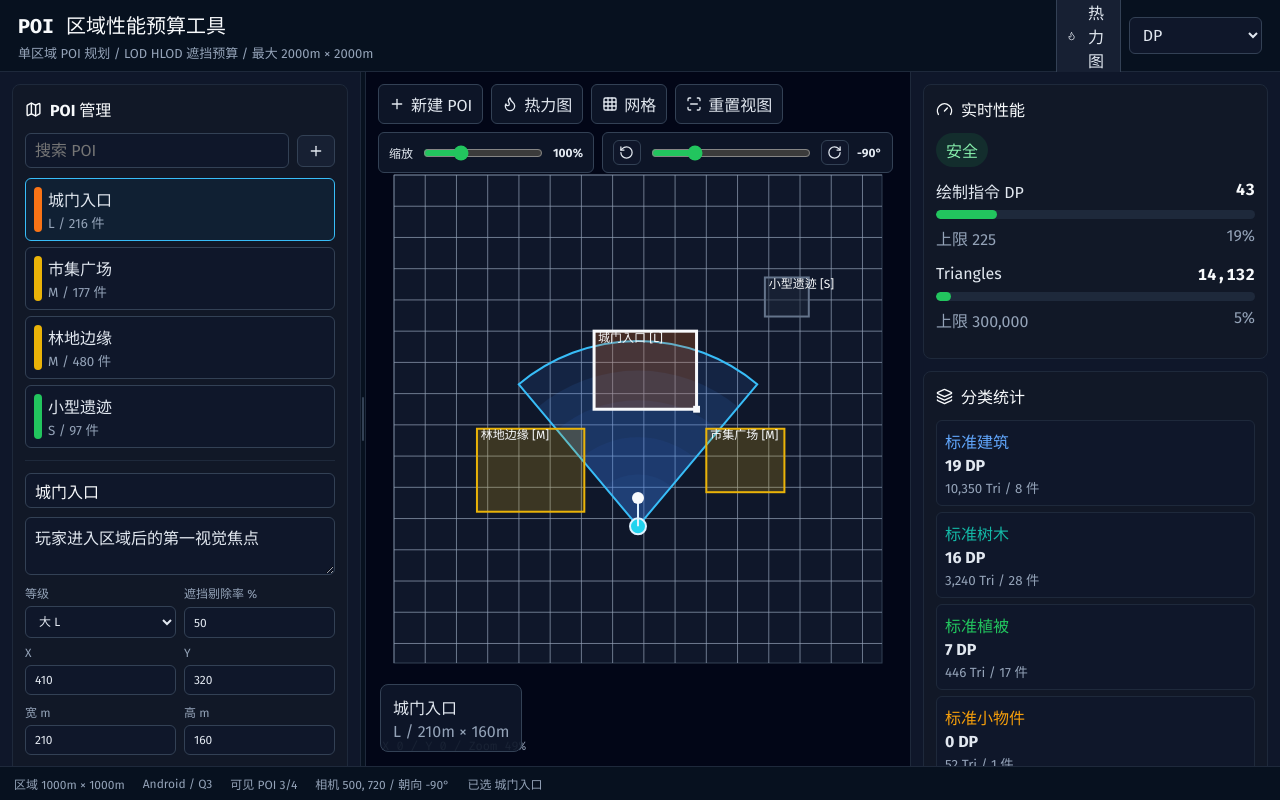
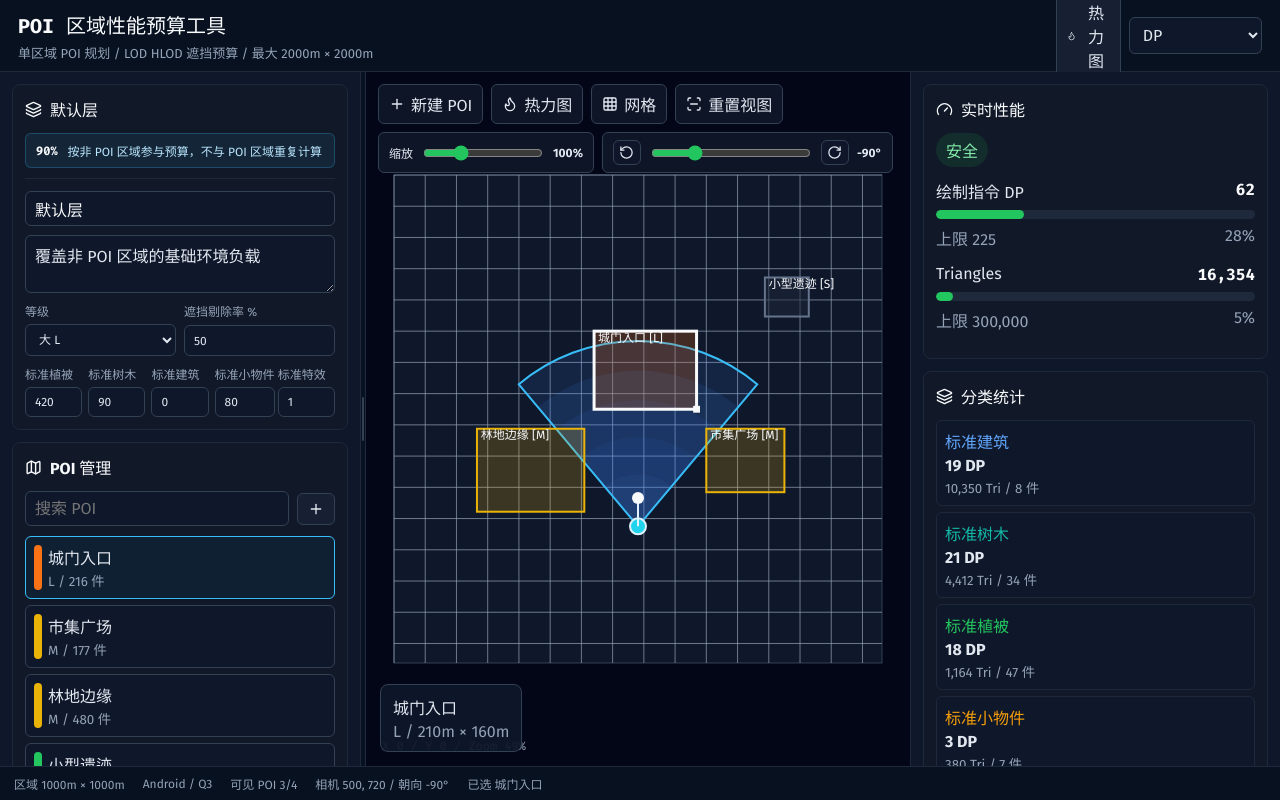
Before and after one commit to ComplicateCc/ow-performance-budget, a React (Vite) app: page / in a window 1280 px wide. Built offline with nearby package versions, Linux system fonts and the light colour scheme.

Commit message:
Add default layer and improve map editing

```diff
--- a/src/App.css
+++ b/src/App.css
@@ -218,6 +218,18 @@ button.active,
   border-color: #22c55e;
 }
 
+.top-actions button.active,
+.map-toolbar button.active {
+  color: #f8fafc;
+  background: rgba(34, 197, 94, 0.24);
+  border-color: #22c55e;
+}
+
+.top-actions button.active svg,
+.map-toolbar button.active svg {
+  color: #bbf7d0;
+}
+
 button.danger {
   color: #fecaca;
   border-color: #7f1d1d;
@@ -287,6 +299,28 @@ button.danger {
   border-top: 1px solid #1e293b;
   display: grid;
   gap: 9px;
+}
+
+.compact-editor {
+  margin-top: 10px;
+}
+
+.default-layer-summary {
+  display: grid;
+  grid-template-columns: auto 1fr;
+  gap: 10px;
+  align-items: center;
+  padding: 8px 10px;
+  border: 1px solid rgba(56, 189, 248, 0.26);
+  border-radius: 6px;
+  color: #bae6fd;
+  background: rgba(56, 189, 248, 0.08);
+  font-size: 12px;
+}
+
+.default-layer-summary strong {
+  color: #f8fafc;
+  font-family: 'Fira Code', monospace;
 }
 
 .title-input {
--- a/src/App.tsx
+++ b/src/App.tsx
@@ -65,6 +65,18 @@ function NumberField({
   step?: number
   onChange: (value: number) => void
 }) {
+  const [draft, setDraft] = useState(String(Number.isFinite(value) ? value : 0))
+  useEffect(() => {
+    setDraft(String(Number.isFinite(value) ? value : 0))
+  }, [value])
+  const commit = () => {
+    const next = Number(draft)
+    if (!Number.isFinite(next)) {
+      setDraft(String(Number.isFinite(value) ? value : 0))
+      return
+    }
+    onChange(clamp(next, min ?? -Number.MAX_SAFE_INTEGER, max ?? Number.MAX_SAFE_INTEGER))
+  }
   return (
     <label className="field">
       <span>{label}</span>
@@ -73,8 +85,18 @@ function NumberField({
         min={min}
         max={max}
         step={step}
-        value={Number.isFinite(value) ? value : 0}
-        onChange={(event) => onChange(Number(event.target.value))}
+        value={draft}
+        onChange={(event) => setDraft(event.target.value)}
+        onBlur={commit}
+        onKeyDown={(event) => {
+          if (event.key === 'Enter') {
+            event.currentTarget.blur()
+          }
+          if (event.key === 'Escape') {
+            setDraft(String(Number.isFinite(value) ? value : 0))
+            event.currentTarget.blur()
+          }
+        }}
       />
     </label>
   )
@@ -377,7 +399,10 @@ function MapCanvas({ result }: { result: ReturnType<typeof calculatePerformance>
   }, [state, view, pointer, result, heatSamples, heatBudget, canvasSize])
 
   const hitPoi = (x: number, y: number) =>
-    [...state.pois].reverse().find((poi) => x >= poi.x && x <= poi.x + poi.width && y >= poi.y && y <= poi.y + poi.height)
+    state.pois
+      .map((poi, index) => ({ poi, index }))
+      .filter(({ poi }) => x >= poi.x && x <= poi.x + poi.width && y >= poi.y && y <= poi.y + poi.height)
+      .sort((a, b) => a.poi.width * a.poi.height - b.poi.width * b.poi.height || b.index - a.index)[0]?.poi
 
   const handlePointerDown = (event: React.PointerEvent<HTMLCanvasElement>) => {
     const rect = event.currentTarget.getBoundingClientRect()
@@ -617,6 +642,43 @@ function PoiEditor({ poi }: { poi: PoiRegion }) {
   )
 }
 
+function DefaultLayerPanel() {
+  const state = useAppStore()
+  const layer = state.defaultLayer
+  const coveredArea = state.pois.reduce((sum, poi) => sum + poi.width * poi.height, 0)
+  const regionArea = state.regionConfig.width * state.regionConfig.height
+  const nonPoiRatio = Math.max(0, 1 - coveredArea / Math.max(1, regionArea))
+
+  return (
+    <section className="panel-section">
+      <div className="section-title"><Layers size={17} /> 默认层</div>
+      <div className="default-layer-summary">
+        <strong>{Math.round(nonPoiRatio * 100)}%</strong>
+        <span>按非 POI 区域参与预算，不与 POI 区域重复计算</span>
+      </div>
+      <div className="editor-card compact-editor">
+        <input className="title-input" value={layer.name} onChange={(event) => state.updateDefaultLayer({ name: event.target.value })} />
+        <textarea value={layer.description} placeholder="描述" onChange={(event) => state.updateDefaultLayer({ description: event.target.value })} />
+        <div className="grid-two">
+          <SelectField label="等级" value={layer.level} options={poiLevels.map((level) => ({ value: level, label: `${poiLevelMeta[level].name} ${level}` }))} onChange={(level) => state.updateDefaultLayer({ level })} />
+          <NumberField label="遮挡剔除率 %" value={layer.cullingRate} min={0} max={100} onChange={(value) => state.updateDefaultLayer({ cullingRate: value })} />
+        </div>
+        <div className="object-counts">
+          {state.objectTemplates.map((template) => (
+            <NumberField
+              key={template.type}
+              label={template.name}
+              value={layer.objects[template.type] ?? 0}
+              min={0}
+              onChange={(value) => state.updateDefaultLayerObject(template.type, value)}
+            />
+          ))}
+        </div>
+      </div>
+    </section>
+  )
+}
+
 function TemplatePanel() {
   const state = useAppStore()
   const template = state.objectTemplates.find((item) => item.type === state.selectedTemplateType) ?? state.objectTemplates[0]
@@ -720,6 +782,7 @@ function ConfigPanel() {
 function LeftPanel() {
   return (
     <aside className="side-panel left-panel">
+      <DefaultLayerPanel />
       <PoiPanel />
       <TemplatePanel />
       <ConfigPanel />
@@ -838,7 +901,11 @@ function StatsPanel({ result }: { result: ReturnType<typeof calculatePerformance
         <div className="section-title"><MousePointer2 size={17} /> POI 统计</div>
         <div className="stat-list compact">
           {result.byPoi.map((item) => (
-            <button key={item.poiId} onClick={() => state.selectPoi(item.poiId)} className={item.visible ? '' : 'muted'}>
+            <button
+              key={item.poiId}
+              onClick={() => state.selectPoi(item.poiId === state.defaultLayer.id ? null : item.poiId)}
+              className={item.visible ? '' : 'muted'}
+            >
               <span>{item.name}</span>
               <strong>{fmt(item.dp)} / {fmt(item.triangles)}</strong>
               <small>视锥重叠 {Math.round(item.overlapRatio * 100)}%</small>
@@ -898,6 +965,7 @@ function DataActions({ result }: { result: ReturnType<typeof calculatePerformanc
     schemaVersion: 1,
     metadata: { ...state.metadata, updatedAt: new Date().toISOString() },
     regionConfig: state.regionConfig,
+    defaultLayer: state.defaultLayer,
     platform: state.platform,
     qualityLevel: state.qualityLevel,
     qualityConfigs: state.qualityConfigs,
--- a/src/calc.ts
+++ b/src/calc.ts
@@ -80,6 +80,24 @@ const buildPoiSamples = (poi: PoiRegion, targetSamples = 64) => {
   return samples
 }
 
+const buildRegionSamples = (region: RegionConfig, targetSamples = 256) => {
+  const columns = Math.max(4, Math.round(Math.sqrt(targetSamples * (region.width / Math.max(1, region.height)))))
+  const rows = Math.max(4, Math.round(targetSamples / columns))
+  const samples: { x: number; y: number }[] = []
+  for (let row = 0; row < rows; row += 1) {
+    for (let column = 0; column < columns; column += 1) {
+      samples.push({
+        x: ((column + 0.5) / columns) * region.width,
+        y: ((row + 0.5) / rows) * region.height,
+      })
+    }
+  }
+  return samples
+}
+
+const isPointInPoi = (point: { x: number; y: number }, poi: PoiRegion) =>
+  point.x >= poi.x && point.x <= poi.x + poi.width && point.y >= poi.y && point.y <= poi.y + poi.height
+
 export const calculatePoiFrustumOverlap = (poi: PoiRegion, camera: CameraConfig) => {
   const samples = buildPoiSamples(poi)
   const visibleSamples = samples.filter((sample) => isPointInCamera(sample, camera))
@@ -109,10 +127,11 @@ export const calculatePoiContribution = (
   quality: QualityLevel,
   camera: CameraConfig,
   globalCullingFactor: number,
+  sampleInput?: { samples: { x: number; y: number }[]; visibleSamples: { x: number; y: number }[] },
 ) => {
   const culling = clamp((poi.cullingRate / 100) * globalCullingFactor, 0, 1)
   const result: CategoryStat[] = []
-  const { samples, visibleSamples } = calculatePoiFrustumOverlap(poi, camera)
+  const { samples, visibleSamples } = sampleInput ?? calculatePoiFrustumOverlap(poi, camera)
   if (visibleSamples.length === 0) return result
 
   ;(Object.keys(poi.objects) as ObjectType[]).forEach((type) => {
@@ -139,6 +158,17 @@ export const calculatePoiContribution = (
   return result
 }
 
+export const calculateDefaultLayerOverlap = (state: ProjectState, camera: CameraConfig) => {
+  const regionSamples = buildRegionSamples(state.regionConfig)
+  const samples = regionSamples.filter((sample) => !state.pois.some((poi) => isPointInPoi(sample, poi)))
+  const visibleSamples = samples.filter((sample) => isPointInCamera(sample, camera))
+  return {
+    samples,
+    visibleSamples,
+    overlapRatio: samples.length > 0 ? visibleSamples.length / samples.length : 0,
+  }
+}
+
 export const getBudgetStatus = (dpRatio: number, triangleRatio: number) => {
   const ratio = Math.max(dpRatio, triangleRatio)
   if (ratio > 0.85) return 'critical'
@@ -155,6 +185,46 @@ export const calculatePerformance = (state: ProjectState): PerformanceResult =>
   const byType = new Map<ObjectType, CategoryStat>()
   const byPoi: PoiStat[] = []
   const visiblePoiIds: string[] = []
+
+  const defaultLayer = {
+    ...state.defaultLayer,
+    x: 0,
+    y: 0,
+    width: state.regionConfig.width,
+    height: state.regionConfig.height,
+  }
+  const defaultOverlap = calculateDefaultLayerOverlap(state, camera)
+  if (defaultOverlap.overlapRatio > 0) {
+    const stats = calculatePoiContribution(
+      defaultLayer,
+      state.objectTemplates,
+      quality,
+      camera,
+      state.regionConfig.globalCullingFactor,
+      defaultOverlap,
+    )
+    const layerDp = stats.reduce((sum, item) => sum + item.dp, 0)
+    const layerTriangles = stats.reduce((sum, item) => sum + item.triangles, 0)
+    byPoi.push({
+      poiId: defaultLayer.id,
+      name: defaultLayer.name,
+      dp: layerDp,
+      triangles: layerTriangles,
+      visible: true,
+      overlapRatio: defaultOverlap.overlapRatio,
+    })
+    stats.forEach((item) => {
+      const prev = byType.get(item.type) ?? { type: item.type, dp: 0, triangles: 0, count: 0 }
+      byType.set(item.type, {
+        type: item.type,
+        dp: prev.dp + item.dp,
+        triangles: prev.triangles + item.triangles,
+        count: prev.count + item.count,
+      })
+    })
+  } else {
+    byPoi.push({ poiId: defaultLayer.id, name: defaultLayer.name, dp: 0, triangles: 0, visible: false, overlapRatio: 0 })
+  }
 
   state.pois.forEach((poi) => {
     const visible = isPoiVisible(poi, camera)
--- a/src/data.ts
+++ b/src/data.ts
@@ -125,6 +125,19 @@ export const defaultRegion: RegionConfig = {
   globalCullingFactor: 1,
 }
 
+export const createDefaultLayer = (region = defaultRegion): PoiRegion => ({
+  id: 'default-layer',
+  name: '默认层',
+  description: '覆盖非 POI 区域的基础环境负载',
+  level: 'L',
+  x: 0,
+  y: 0,
+  width: region.width,
+  height: region.height,
+  cullingRate: 50,
+  objects: { meadow: 420, tree: 90, building: 0, prop: 80, effect: 1 },
+})
+
 export const defaultCamera: CameraConfig = {
   x: 500,
   y: 720,
@@ -244,6 +257,7 @@ export const createDefaultProject = (): ProjectState => ({
     updatedAt: new Date().toISOString(),
   },
   regionConfig: defaultRegion,
+  defaultLayer: createDefaultLayer(defaultRegion),
   platform: 'mobile',
   qualityLevel: 3,
   qualityConfigs: defaultQualityConfigs,
--- a/src/io.ts
+++ b/src/io.ts
@@ -1,4 +1,5 @@
 import { toPng } from 'html-to-image'
+import { createDefaultLayer } from './data'
 import { qualityConfigSchema, templateListSchema, projectSchema } from './schema'
 import type { ProjectState, QualityConfigs, ObjectTemplate, PerformanceResult } from './types'
 
@@ -17,7 +18,13 @@ export const downloadJson = (filename: string, data: unknown) =>
 
 export const readJsonFile = async (file: File) => JSON.parse(await file.text()) as unknown
 
-export const parseProject = (data: unknown): ProjectState => projectSchema.parse(data) as ProjectState
+export const parseProject = (data: unknown): ProjectState => {
+  const parsed = projectSchema.parse(data) as ProjectState
+  return {
+    ...parsed,
+    defaultLayer: parsed.defaultLayer ?? createDefaultLayer(parsed.regionConfig),
+  }
+}
 
 export const parseTemplates = (data: unknown): ObjectTemplate[] => templateListSchema.parse(data) as ObjectTemplate[]
 
--- a/src/schema.ts
+++ b/src/schema.ts
@@ -80,6 +80,7 @@ const snapshotSchema = z.object({
   schemaVersion: z.literal(1),
   metadata: z.object({ name: z.string(), updatedAt: z.string() }),
   regionConfig: regionSchema,
+  defaultLayer: poiSchema.optional(),
   platform: z.enum(['pc', 'console', 'mobile']),
   qualityLevel: z.number().int().min(0).max(5),
   qualityConfigs: qualityConfigsSchema,
--- a/src/store.ts
+++ b/src/store.ts
@@ -1,6 +1,6 @@
 import { create } from 'zustand'
 import { clamp, clampRegion } from './calc'
-import { createDefaultProject, emptyObjects, poiLevelMeta } from './data'
+import { createDefaultLayer, createDefaultProject, emptyObjects, poiLevelMeta } from './data'
 import type {
   CameraConfig,
   ObjectTemplate,
@@ -25,6 +25,7 @@ const snapshotOf = (state: ProjectState): Omit<ProjectState, 'versions'> => {
     schemaVersion: state.schemaVersion,
     metadata: state.metadata,
     regionConfig: state.regionConfig,
+    defaultLayer: state.defaultLayer,
     platform: state.platform,
     qualityLevel: state.qualityLevel,
     qualityConfigs: state.qualityConfigs,
@@ -49,6 +50,7 @@ interface AppStore extends ProjectState {
   setPlatform: (platform: Platform) => void
   setQualityLevel: (qualityLevel: number) => void
   updateCamera: (patch: Partial<CameraConfig>) => void
+  updateDefaultLayer: (patch: Partial<PoiRegion>) => void
   selectPoi: (id: string | null) => void
   createPoi: (x: number, y: number, level?: PoiLevel) => void
   updatePoi: (id: string, patch: Partial<PoiRegion>) => void
@@ -56,6 +58,7 @@ interface AppStore extends ProjectState {
   duplicatePoi: (id: string) => void
   copyPoi: (id: string) => void
   pastePoi: () => void
+  updateDefaultLayerObject: (type: ObjectType, count: number) => void
   updatePoiObject: (poiId: string, type: ObjectType, count: number) => void
   createTemplate: () => void
   updateTemplate: (template: ObjectTemplate) => void
@@ -89,6 +92,15 @@ export const useAppStore = create<AppStore>((set, get) => ({
     set({
       ...project,
       platform: 'mobile',
+      defaultLayer: {
+        ...createDefaultLayer(project.regionConfig),
+        ...project.defaultLayer,
+        objects: { ...templateObjects(project.objectTemplates), ...(project.defaultLayer?.objects ?? {}) },
+        x: 0,
+        y: 0,
+        width: project.regionConfig.width,
+        height: project.regionConfig.height,
+      },
       pois: withTemplateObjectKeys(project.pois, project.objectTemplates),
       selectedPoiId: project.pois[0]?.id ?? null,
       copiedPoi: null,
@@ -99,6 +111,13 @@ export const useAppStore = create<AppStore>((set, get) => ({
       const region = clampRegion({ ...state.regionConfig, ...patch })
       return {
         regionConfig: region,
+        defaultLayer: {
+          ...state.defaultLayer,
+          x: 0,
+          y: 0,
+          width: region.width,
+          height: region.height,
+        },
         camera: {
           ...state.camera,
           x: clamp(state.camera.x, 0, region.width),
@@ -121,6 +140,19 @@ export const useAppStore = create<AppStore>((set, get) => ({
         x: clamp(patch.x ?? state.camera.x, 0, state.regionConfig.width),
         y: clamp(patch.y ?? state.camera.y, 0, state.regionConfig.height),
         fov: clamp(patch.fov ?? state.camera.fov, 1, 170),
+      },
+    })),
+  updateDefaultLayer: (patch) =>
+    set((state) => ({
+      defaultLayer: {
+        ...state.defaultLayer,
+        ...patch,
+        id: state.defaultLayer.id,
+        x: 0,
+        y: 0,
+        width: state.regionConfig.width,
+        height: state.regionConfig.height,
+        cullingRate: clamp(patch.cullingRate ?? state.defaultLayer.cullingRate, 0, 100),
       },
     })),
   selectPoi: (id) => set({ selectedPoiId: id }),
@@ -193,6 +225,13 @@ export const useAppStore = create<AppStore>((set, get) => ({
     }
     set((state) => ({ pois: [...state.pois, poi], selectedPoiId: poi.id }))
   },
+  updateDefaultLayerObject: (type, count) =>
+    set((state) => ({
+      defaultLayer: {
+        ...state.defaultLayer,
+        objects: { ...state.defaultLayer.objects, [type]: Math.max(0, Math.round(count)) },
+      },
+    })),
   updatePoiObject: (poiId, type, count) =>
     set((state) => ({
       pois: state.pois.map((poi) =>
@@ -222,6 +261,7 @@ export const useAppStore = create<AppStore>((set, get) => ({
       }
       return {
         objectTemplates: [...state.objectTemplates, template],
+        defaultLayer: { ...state.defaultLayer, objects: { ...state.defaultLayer.objects, [type]: 0 } },
         pois: state.pois.map((poi) => ({ ...poi, objects: { ...poi.objects, [type]: 0 } })),
         selectedTemplateType: type,
       }
@@ -255,6 +295,7 @@ export const useAppStore = create<AppStore>((set, get) => ({
   importTemplates: (objectTemplates) =>
     set((state) => ({
       objectTemplates,
+      defaultLayer: { ...state.defaultLayer, objects: { ...templateObjects(objectTemplates), ...state.defaultLayer.objects } },
       pois: withTemplateObjectKeys(state.pois, objectTemplates),
       selectedTemplateType: objectTemplates[0]?.type ?? state.selectedTemplateType,
     })),
--- a/src/types.ts
+++ b/src/types.ts
@@ -117,6 +117,7 @@ export interface ProjectState {
     updatedAt: string
   }
   regionConfig: RegionConfig
+  defaultLayer: PoiRegion
   platform: Platform
   qualityLevel: number
   qualityConfigs: QualityConfigs
```
Also changed, not shown: 1 other file (tests, documents, lock files or other folders).
